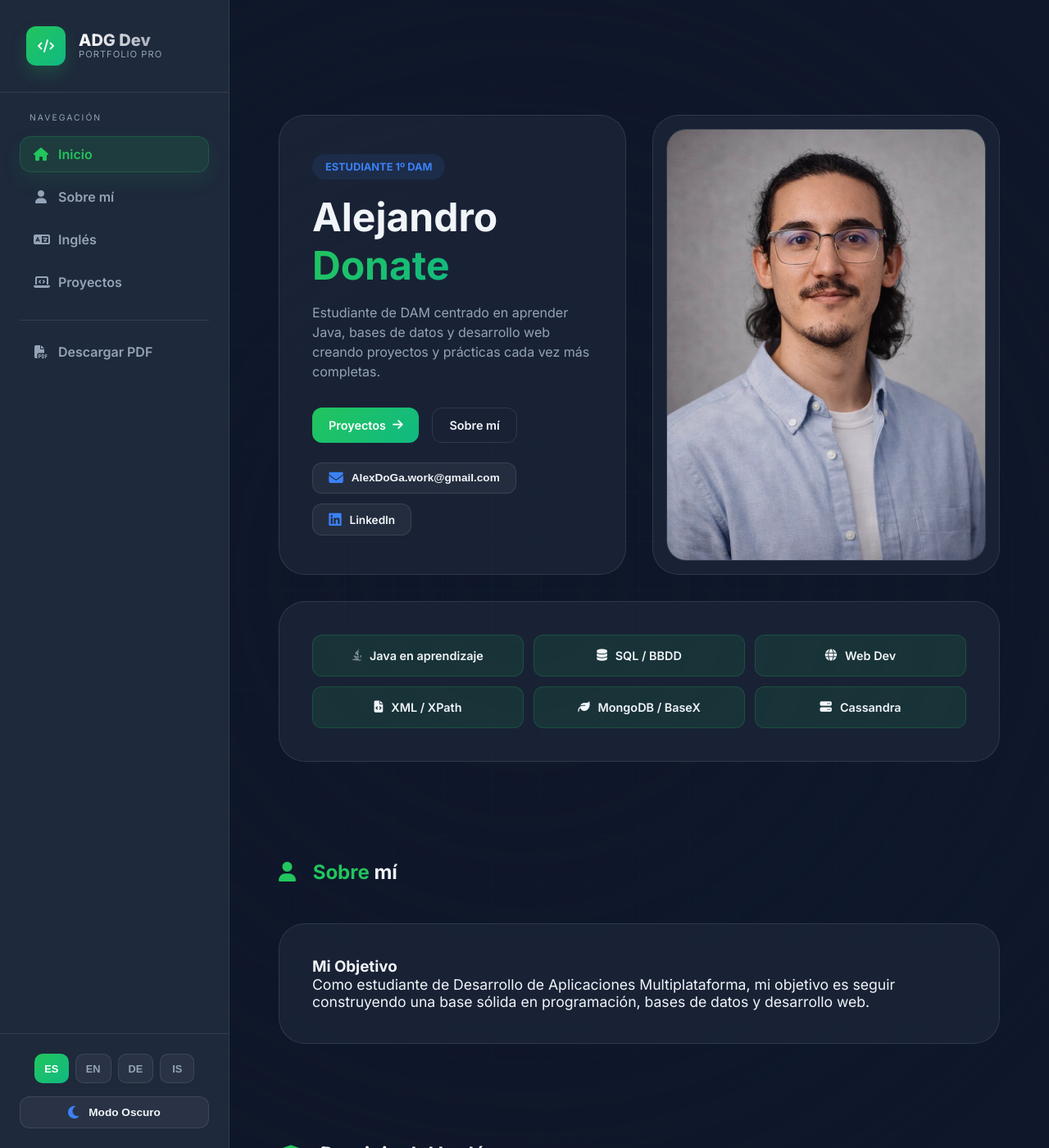
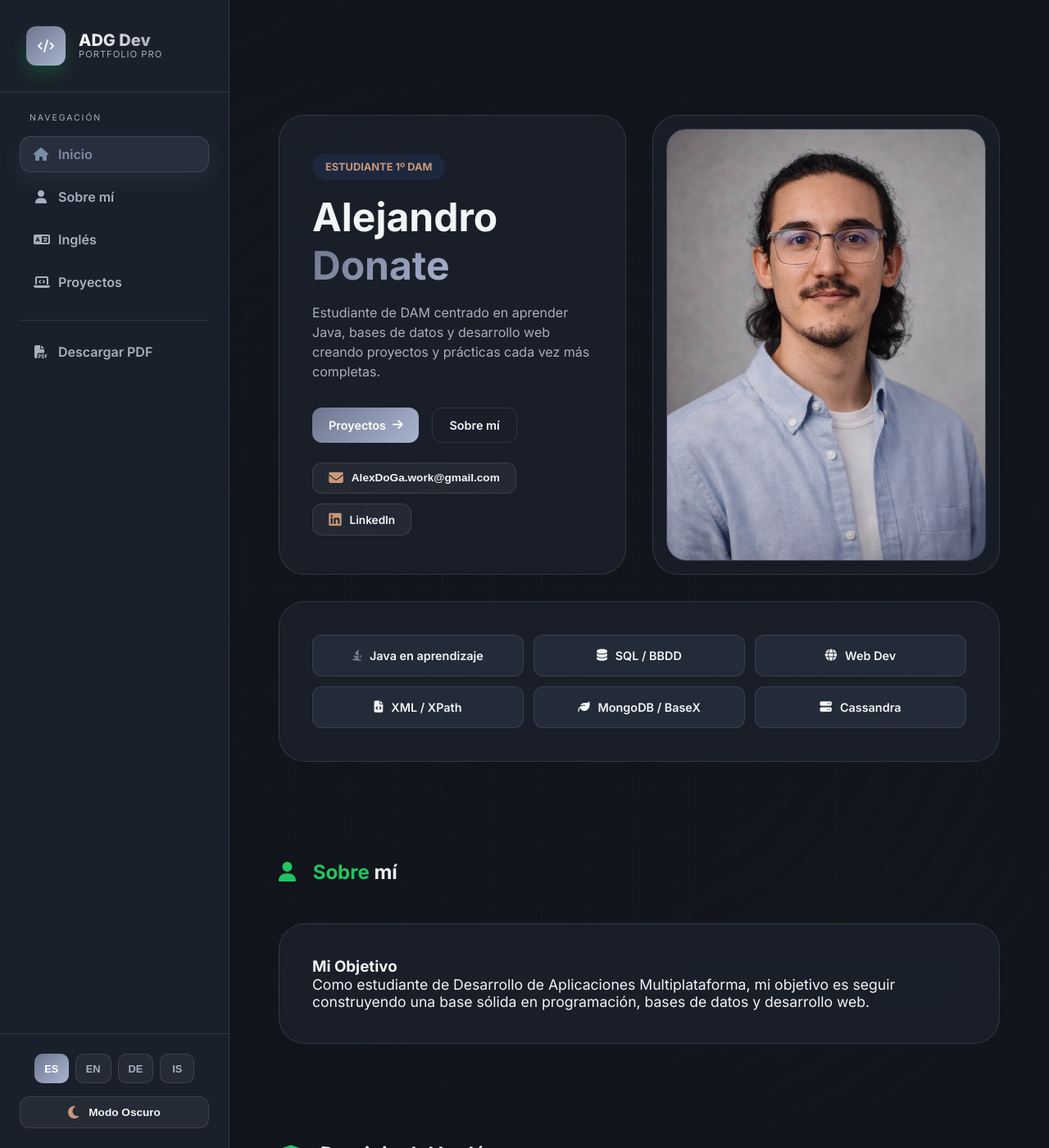
Before and after one commit to alejandroDonGar/alejandroDonGar.github.io, a Jekyll site: the page built from index.html, in a window 1280 px wide and 1400 px high. Shown: the whole window at 82% size. Built offline with Jekyll 4.4.1, drawn with Linux system fonts in a browser that asks for light colours.

Commit message:
Se cambio la paleta de colores para ser mas parecidos a la imagen

```diff
--- a/assets/css/styles.css
+++ b/assets/css/styles.css
@@ -1,35 +1,40 @@
 :root {
-    /* Tema Oscuro por Defecto (Technological/Sci-Fi) */
-    --bg-body: #0f172a;
-    --bg-sidebar: #1e293b;
-    --bg-card: rgba(30, 41, 59, 0.7);
-    --bg-card-solid: #1e293b;
-    --text-main: #f1f5f9;
-    --text-muted: #94a3b8;
-    --border-color: rgba(241, 245, 249, 0.1);
+    /* Paleta profesional basada en la nueva foto */
+    --bg-body: #12151c;
+    --bg-sidebar: #1a202b;
+    --bg-card: rgba(27, 33, 45, 0.82);
+    --bg-card-solid: #1b212d;
+    --text-main: #f3f4f6;
+    --text-muted: #a8b0bf;
+    --border-color: rgba(229, 231, 235, 0.12);
     --glass-blur: blur(16px);
 
-    --primary-blue: #3b82f6;
-    --accent-blue: #3b82f6;
-    --primary-gradient: linear-gradient(135deg, #22c55e, #10b981);
-    --accent-glow: rgba(34, 197, 94, 0.2);
-    --grid-opacity: 0.03;
-    --grid-glow-opacity: 0.5;
+    --primary-blue: #7d8caa;
+    --accent-blue: #c99779;
+    --primary-green: #7d8caa;
+    --primary-green-2: #a9b5d0;
+    --primary-gradient: linear-gradient(135deg, #6e758e, #a9b5d0);
+    --accent-glow: rgba(125, 140, 170, 0.2);
+    --grid-opacity: 0.035;
+    --grid-glow-opacity: 0.42;
 }
 
 [data-theme="light"] {
-    --bg-body: #f8fafc;
+    --bg-body: #f5f6f8;
     --bg-sidebar: #ffffff;
-    --bg-card: #ffffff;
+    --bg-card: rgba(255, 255, 255, 0.88);
     --bg-card-solid: #ffffff;
-    --text-main: #1e293b;
-    --text-muted: #64748b;
-    --border-color: rgba(30, 41, 59, 0.1);
-
-    --primary-gradient: linear-gradient(135deg, #16a34a, #22c55e);
-    --accent-glow: rgba(34, 197, 94, 0.1);
-    --grid-opacity: 0.05;
-    --grid-glow-opacity: 0.2;
+    --text-main: #202531;
+    --text-muted: #6b7280;
+    --border-color: rgba(32, 37, 49, 0.12);
+    --primary-blue: #6e758e;
+    --accent-blue: #976c5c;
+    --primary-green: #6e758e;
+    --primary-green-2: #969db4;
+    --primary-gradient: linear-gradient(135deg, #6e758e, #969db4);
+    --accent-glow: rgba(110, 117, 142, 0.12);
+    --grid-opacity: 0.045;
+    --grid-glow-opacity: 0.18;
 }
 
 html {
@@ -133,9 +138,9 @@ section {
 }
 
 .hero-box:hover, .skill-item:hover, .repo-card:hover, .glass-card:hover {
-    border-color: rgba(34, 197, 94, 0.6) !important;
+    border-color: rgba(125, 140, 170, 0.62) !important;
     transform: translateY(-12px) scale(1.02) !important;
-    box-shadow: 0 30px 60px rgba(0, 0, 0, 0.5), 0 0 30px rgba(34, 197, 94, 0.2) !important;
+    box-shadow: 0 30px 60px rgba(0, 0, 0, 0.5), 0 0 30px rgba(125, 140, 170, 0.2) !important;
     z-index: 50 !important;
 }
 
@@ -186,8 +191,8 @@ section {
 .skill-pill {
     width: 100%;
     padding: 1rem;
-    background: rgba(34, 197, 94, 0.1);
-    border: 1px solid rgba(34, 197, 94, 0.2);
+    background: rgba(125, 140, 170, 0.12);
+    border: 1px solid rgba(125, 140, 170, 0.2);
     border-radius: 12px;
     color: var(--text-main);
     font-weight: 600;
@@ -202,10 +207,10 @@ section {
 }
 
 .skill-pill:hover {
-    background: linear-gradient(135deg, #22c55e, #4ade80);
+    background: linear-gradient(135deg, var(--primary-green), #a9b5d0);
     color: white;
     transform: translateX(5px);
-    box-shadow: 0 5px 15px rgba(34, 197, 94, 0.3);
+    box-shadow: 0 5px 15px rgba(125, 140, 170, 0.28);
 }
 
 @media (max-width: 1400px) {
@@ -257,7 +262,7 @@ section {
 .btn-primary:hover {
     transform: scale(1.08) translateY(-2px);
     filter: brightness(1.2);
-    box-shadow: 0 0 20px rgba(34, 197, 94, 0.4);
+    box-shadow: 0 0 20px rgba(125, 140, 170, 0.32);
 }
 
 /* Social Buttons */
@@ -278,8 +283,8 @@ section {
 }
 
 .social-btn:hover {
-    background: rgba(34, 197, 94, 0.1);
-    border-color: rgba(34, 197, 94, 0.4);
+    background: rgba(125, 140, 170, 0.12);
+    border-color: rgba(125, 140, 170, 0.32);
     transform: translateY(-3px);
     box-shadow: 0 5px 15px rgba(0, 0, 0, 0.2);
 }
@@ -290,7 +295,7 @@ section {
 }
 
 .social-btn:hover i {
-    color: #22c55e;
+    color: var(--primary-green);
 }
 
 /* English Section - Double Bars */
@@ -346,16 +351,16 @@ section {
 
 .bar-fill {
     height: 100%;
-    background: #22c55e;
+    background: var(--primary-green);
     border-radius: inherit;
     width: 0;
     transition: width 1.5s cubic-bezier(0.1, 0, 0.1, 1);
-    box-shadow: 0 0 10px rgba(34, 197, 94, 0.3);
+    box-shadow: 0 0 10px rgba(125, 140, 170, 0.28);
 }
 
 .bar-fill.perspective {
-    background: #a855f7;
-    box-shadow: 0 0 10px rgba(168, 85, 247, 0.3);
+    background: #c99779;
+    box-shadow: 0 0 10px rgba(201, 151, 121, 0.28);
 }
 
 .level-markers {
@@ -419,8 +424,8 @@ section {
     position: absolute;
     inset: 0;
     background:
-        linear-gradient(rgba(34, 197, 94, 0.2) 2px, transparent 2px),
-        linear-gradient(90deg, rgba(34, 197, 94, 0.2) 2px, transparent 2px);
+        linear-gradient(rgba(125, 140, 170, 0.2) 2px, transparent 2px),
+        linear-gradient(90deg, rgba(125, 140, 170, 0.2) 2px, transparent 2px);
     background-size: 60px 60px;
     background-position: 0 0;
     animation: gridGlow 8s linear infinite;
@@ -500,14 +505,14 @@ section {
     position: absolute;
     top: 0; left: 0;
     width: 50vw; height: 50vh;
-    background: radial-gradient(circle at 0% 0%, rgba(34, 197, 94, 0.05), transparent 70%);
+    background: radial-gradient(circle at 0% 0%, rgba(125, 140, 170, 0.06), transparent 70%);
 }
 
 .glow-2 {
     position: absolute;
     bottom: 0; right: 0;
     width: 50vw; height: 50vh;
-    background: radial-gradient(circle at 100% 100%, rgba(8, 145, 178, 0.05), transparent 70%);
+    background: radial-gradient(circle at 100% 100%, rgba(201, 151, 121, 0.08), transparent 70%);
 }
 
 @media (max-width: 1024px) {
@@ -594,8 +599,8 @@ section {
 }
 
 .sidebar-link.active {
-    background: rgba(34, 197, 94, 0.1);
-    color: #22c55e;
+    background: rgba(125, 140, 170, 0.12);
+    color: var(--primary-green);
     font-weight: 600;
 }
 
@@ -655,9 +660,9 @@ section {
 .skill-item:hover,
 .repo-card:hover,
 .glass-card:hover {
-    border-color: rgba(34, 197, 94, 0.6) !important;
+    border-color: rgba(125, 140, 170, 0.62) !important;
     transform: translateY(-8px) scale(1.01) !important;
-    box-shadow: 0 24px 50px rgba(0, 0, 0, 0.42), 0 0 24px rgba(34, 197, 94, 0.18) !important;
+    box-shadow: 0 24px 50px rgba(0, 0, 0, 0.42), 0 0 24px rgba(125, 140, 170, 0.18) !important;
     z-index: 50 !important;
 }
 
@@ -678,7 +683,7 @@ a {
 
 button:focus-visible,
 a:focus-visible {
-    outline: 2px solid #22c55e;
+    outline: 2px solid var(--primary-green);
     outline-offset: 3px;
 }
 
@@ -772,9 +777,9 @@ aside .sidebar-link:hover {
 aside .sidebar-link.active,
 aside .sidebar-link.active:link,
 aside .sidebar-link.active:visited {
-    color: #22c55e !important;
+    color: var(--primary-green) !important;
     background: rgba(34, 197, 94, 0.12) !important;
-    border-color: rgba(34, 197, 94, 0.22) !important;
+    border-color: rgba(125, 140, 170, 0.22) !important;
     box-shadow: 0 10px 24px rgba(34, 197, 94, 0.10) !important;
 }
 
@@ -811,3 +816,123 @@ aside .theme-btn:visited {
     -webkit-background-clip: text !important;
     -webkit-text-fill-color: transparent !important;
 }
+
+
+/* ==========================================================================
+   PHOTO PALETTE POLISH
+   Azul acero + gris perla + acento cálido basado en la foto profesional.
+   ========================================================================== */
+
+.brand-icon,
+.lang-btn.active,
+.btn-primary,
+.page-btn:hover:not(:disabled),
+.repo-language-bar div,
+.bar-fill {
+    background: var(--primary-gradient);
+}
+
+.hero-title span,
+.brand-copy h1 {
+    background: linear-gradient(135deg, #f3f4f6, #a9b5d0);
+    -webkit-background-clip: text;
+    -webkit-text-fill-color: transparent;
+}
+
+[data-theme="light"] .brand-copy h1 {
+    background: linear-gradient(135deg, #202531, #6e758e) !important;
+    -webkit-background-clip: text !important;
+    -webkit-text-fill-color: transparent !important;
+}
+
+.tag-blue,
+.repo-topic,
+.social-btn i,
+.repo-stat-box i {
+    color: var(--accent-blue);
+}
+
+.section-title i,
+.section-title span,
+.skill-header i,
+.sidebar-link.active,
+aside .sidebar-link.active,
+aside .sidebar-link.active:link,
+aside .sidebar-link.active:visited {
+    color: var(--primary-green) !important;
+}
+
+.sidebar-link.active,
+aside .sidebar-link.active,
+aside .sidebar-link.active:link,
+aside .sidebar-link.active:visited {
+    background: rgba(125, 140, 170, 0.14) !important;
+    border-color: rgba(125, 140, 170, 0.26) !important;
+    box-shadow: 0 10px 24px rgba(125, 140, 170, 0.11) !important;
+}
+
+.sidebar-link:hover,
+aside .sidebar-link:hover,
+.social-btn:hover {
+    border-color: rgba(125, 140, 170, 0.34) !important;
+}
+
+.skill-pill {
+    background: rgba(125, 140, 170, 0.12);
+    border-color: rgba(125, 140, 170, 0.22);
+}
+
+.skill-pill:hover {
+    background: linear-gradient(135deg, #6e758e, #a9b5d0);
+    color: #ffffff;
+    box-shadow: 0 5px 15px rgba(125, 140, 170, 0.28);
+}
+
+.bar-fill.perspective {
+    background: linear-gradient(135deg, #976c5c, #c99779);
+    box-shadow: 0 0 10px rgba(201, 151, 121, 0.26);
+}
+
+.bg-glow {
+    background-image:
+        linear-gradient(rgba(125, 140, 170, var(--grid-opacity)) 1px, transparent 1px),
+        linear-gradient(90deg, rgba(125, 140, 170, var(--grid-opacity)) 1px, transparent 1px);
+}
+
+.bg-glow::after {
+    background:
+        linear-gradient(rgba(125, 140, 170, 0.18) 2px, transparent 2px),
+        linear-gradient(90deg, rgba(125, 140, 170, 0.18) 2px, transparent 2px);
+}
+
+.glow-1 {
+    background: radial-gradient(circle at 0% 0%, rgba(125, 140, 170, 0.08), transparent 70%);
+}
+
+.glow-2 {
+    background: radial-gradient(circle at 100% 100%, rgba(201, 151, 121, 0.08), transparent 70%);
+}
+
+.hero-box:hover,
+.skill-item:hover,
+.repo-card:hover,
+.glass-card:hover {
+    border-color: rgba(125, 140, 170, 0.62) !important;
+    box-shadow: 0 24px 50px rgba(0, 0, 0, 0.42), 0 0 24px rgba(125, 140, 170, 0.18) !important;
+}
+
+[data-theme="light"] .hero-box:hover,
+[data-theme="light"] .skill-item:hover,
+[data-theme="light"] .repo-card:hover,
+[data-theme="light"] .glass-card:hover {
+    box-shadow: 0 24px 48px rgba(32, 37, 49, 0.12), 0 0 24px rgba(110, 117, 142, 0.12) !important;
+}
+
+.hero-profile-container {
+    border-color: rgba(125, 140, 170, 0.35);
+    box-shadow: 0 18px 45px rgba(18, 21, 28, 0.28);
+}
+
+[data-theme="light"] .hero-profile-container {
+    box-shadow: 0 18px 45px rgba(32, 37, 49, 0.12);
+}
```
